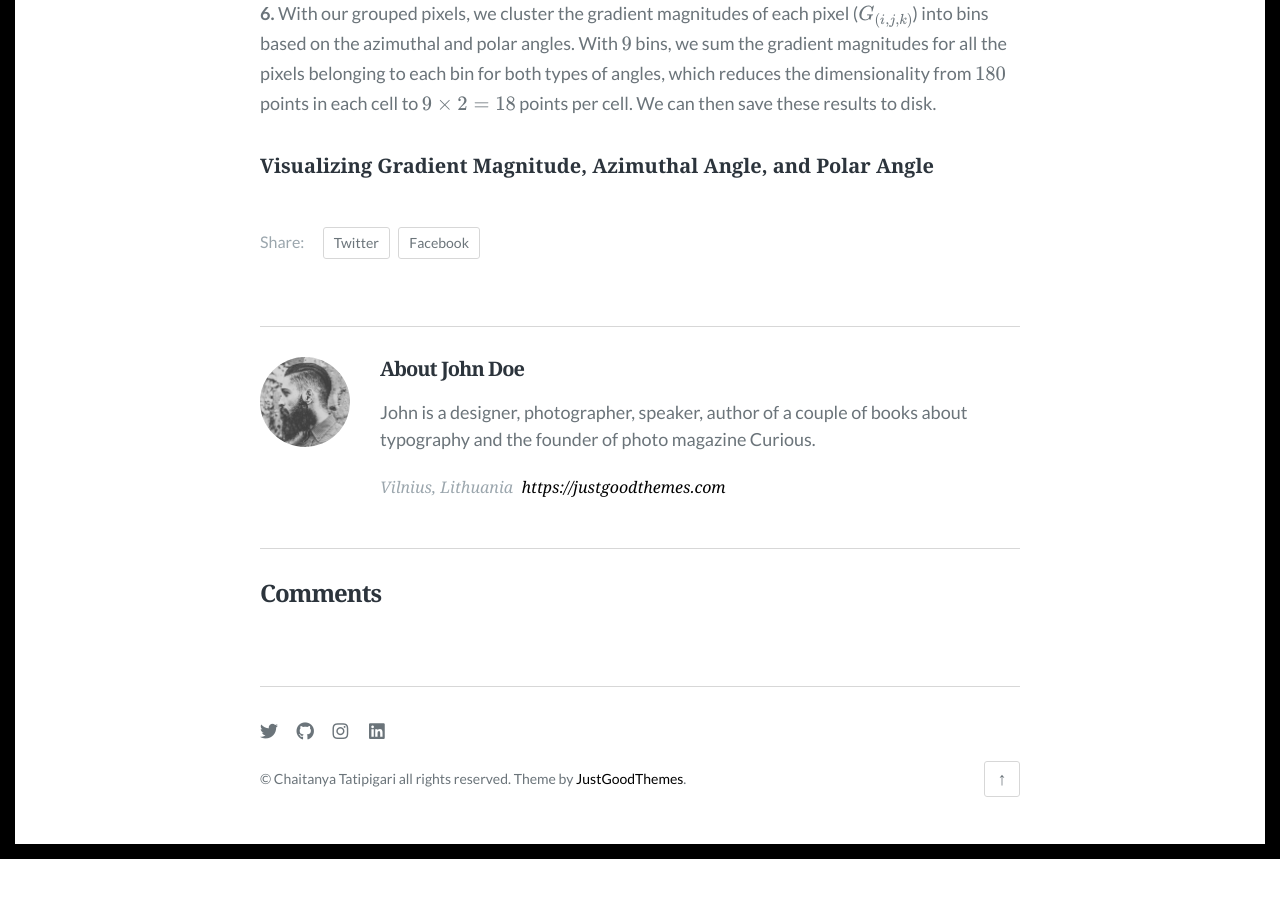
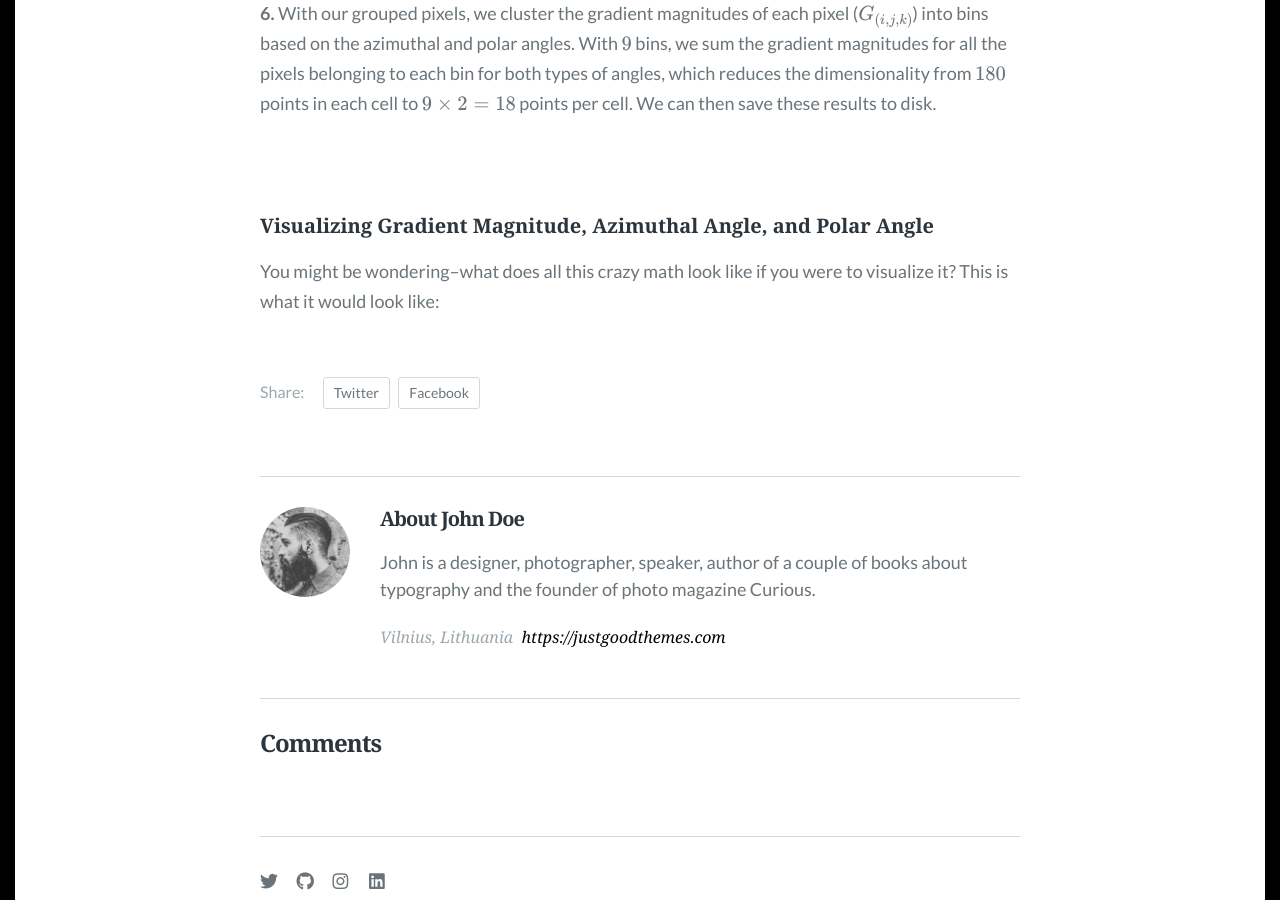
Before and after one commit to Chai-T29/Chai-T29.github.io, a Jekyll site: the page built from _posts/2024-07-21-classifying-emotions-from-videos.md, in a window 1280 px wide and 900 px high, scrolled down 5045 px. Built offline with Jekyll 4.4.1, drawn with Linux system fonts in a browser that asks for light colours; some web fonts are replaced; formulas are drawn with MathJax 3; comment, search, counter and statistics services are not loaded; before the commit the page ends 5904 px from its top, so only the background shows below that.

Commit message:
Update 2024-07-21-classifying-emotions-from-videos.md

```diff
--- a/_posts/2024-07-21-classifying-emotions-from-videos.md
+++ b/_posts/2024-07-21-classifying-emotions-from-videos.md
@@ -266,4 +266,8 @@ $$
 
 **6.** With our grouped pixels, we cluster the gradient magnitudes of each pixel ($G_{(i, j, k)}$) into bins based on the azimuthal and polar angles. With $9$ bins, we sum the gradient magnitudes for all the pixels belonging to each bin for both types of angles, which reduces the dimensionality from $180$ points in each cell to $9 \times 2 = 18$ points per cell. We can then save these results to disk.
 
+<br>
+
 #### Visualizing Gradient Magnitude, Azimuthal Angle, and Polar Angle
+
+You might be wondering--what does all this crazy math look like if you were to visualize it? This is what it would look like:
```
